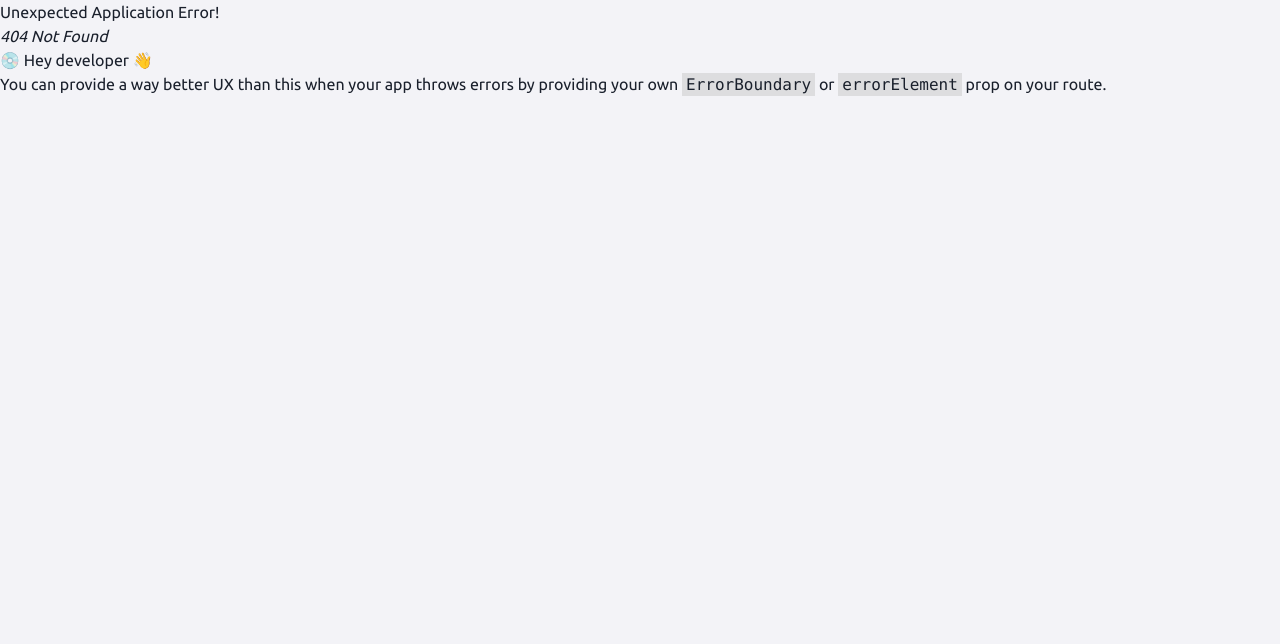
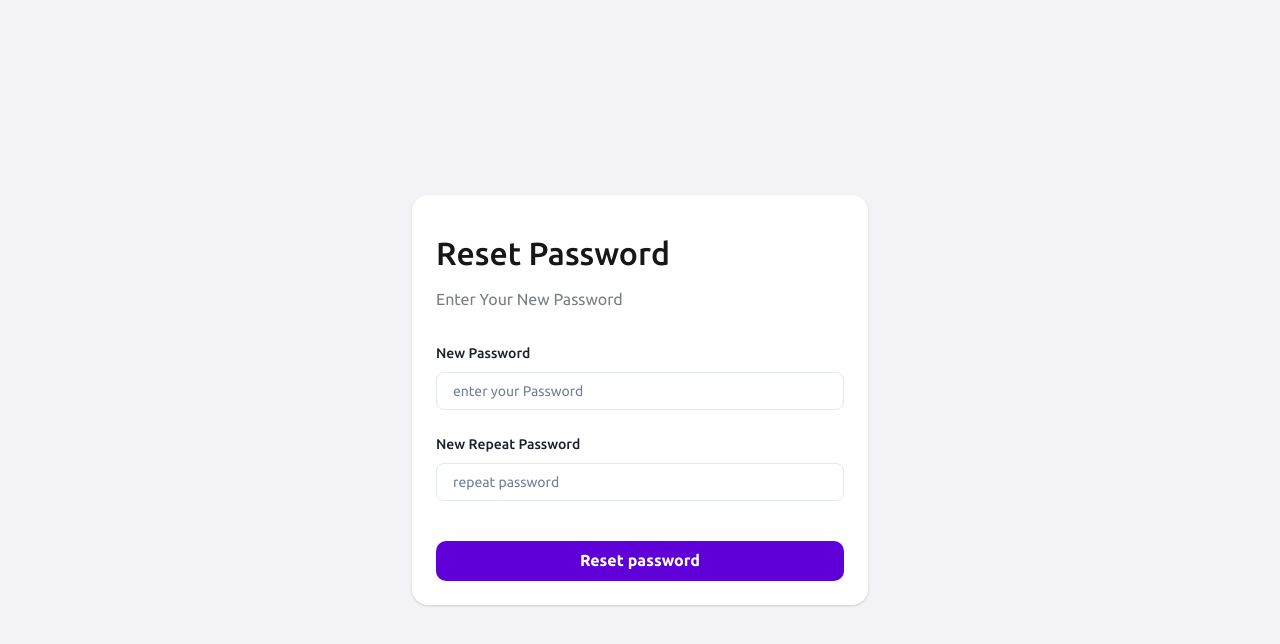
Before and after one commit to mohammadAli82/react-crypto-dashboard, a React (Vite) app: page /resetpassword in a window 1280 px wide. Before the commit this address had no page. Shown: the top 644 px of the page. Built offline with nearby package versions, Linux system fonts and the light colour scheme.

Commit message:
add commit

```diff
--- a/src/App.jsx
+++ b/src/App.jsx
@@ -10,6 +10,7 @@ import RegisterSuccess from "./pages/Auth/RegisterSuccess/RegisterSuccess";
 import ForgetPassword from "./pages/Auth/ForgetPassword/ForgetPassword";
 import ForgetPasswordReset from "./pages/Auth/ForgetPasswordSent/ForgetPasswordReset";
 import ResetPasswordSuccess from "./pages/Auth/ResetPasswordSuccess/ResetPasswordSucess";
+import ResetPassword from "./pages/Auth/ResetPassword/ResetPassword";
 const router=createBrowserRouter([
   {
     path: "/",
@@ -50,6 +51,9 @@ const router=createBrowserRouter([
   {
     path: "/resetpasswordsuccess",
     element: <ResetPasswordSuccess />,
+  },{
+    path: "/resetpassword",
+    element: <ResetPassword />,
   }
 ]);
 
--- /dev/null
+++ b/src/pages/Auth/ResetPassword/ResetPassword.jsx
@@ -0,0 +1,87 @@
+import React from "react";
+import { Formik, Form, Field, ErrorMessage } from "formik";
+import { Card, Center, Stack, Text, Button } from "@chakra-ui/react";
+import { object, ref, string } from "yup";
+import { FormControl, FormLabel, Input } from "@chakra-ui/react";
+
+function ResetPassword() {
+  const resetValidationSchema = object({
+    password: string()
+      .min(6, "Password must be at least 6 character")
+      .required("password is required"),
+    repeatPassword: string()
+      .oneOf([ref("password"), null], "Password must wattch")
+      .required("password is required"),
+  });
+
+  return (
+    <div>
+      <Center minH="100vh">
+        <Card p="6" borderRadius="1rem" w="456px">
+          <Text fontWeight="medium" textStyle="h1" mt="4">
+            Reset Password{" "}
+          </Text>
+          <Text textStyle="p3" color="black.60" mt="4">
+            Enter Your New Password
+          </Text>
+          <Formik
+            initialValues={{
+              password: "",
+              repeatPassword: "",
+            }}
+            onSubmit={(values) => {
+              console.log(values);
+            }}
+            validationSchema={resetValidationSchema}
+          >
+            {() => (
+              <Form>
+                <Stack mt="8" spacing={6}>
+                  <FormControl>
+                    <Field name="password">
+                      {({ field, meta }) => (
+                        <FormControl isInvalid={!!(meta.error && meta.touched)}>
+                          <FormLabel htmlFor="password">New Password</FormLabel>
+                          <Input
+                            {...field}
+                            name="password"
+                            type="password"
+                            placeholder="enter your Password"
+                          />
+                          <ErrorMessage name="password" />
+                        </FormControl>
+                      )}
+                    </Field>
+                  </FormControl>
+                  <FormControl>
+                    <Field name="repeatPassword:">
+                      {({ field, meta }) => (
+                        <FormControl isInvalid={!!(meta.error && meta.touched)}>
+                          <FormLabel htmlFor="repeatPassword">
+                            New Repeat Password
+                          </FormLabel>
+                          <Input
+                            {...field}
+                            name="repeatPassword"
+                            placeholder="repeat password"
+                            type="password"
+                          />
+                          <ErrorMessage color="red" name="repeatPassword" />
+                        </FormControl>
+                      )}
+                    </Field>
+                  </FormControl>
+                  <Button w="full" type="submit" mt="4">
+                    Reset password
+                  </Button>
+                </Stack>
+              </Form>
+            )}
+          </Formik>
+        </Card>
+      </Center>
+    </div>
+  );
+}
+
+export default ResetPassword;
```
